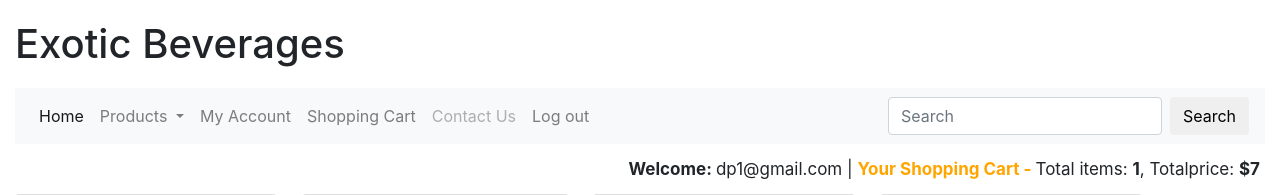
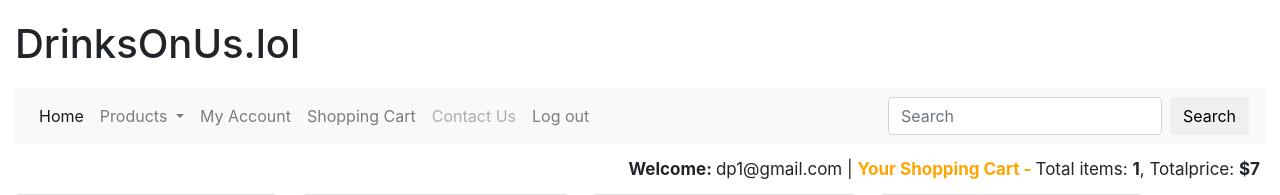
Before and after one commit to kltang96/CSIT337-DrinksOnUs.lol, a PHP site: page /index.php?add_cart=18 in a window 1280 px wide. Shown: the top 195 px of the page. Run offline with PHP 8.4, Linux system fonts and the light colour scheme; a user stored in the database is signed in; data comes from the database, SQL or seed files in the repository.

Commit message:
sit name to DrinksOnUs.lol

```diff
--- a/project/customers/index.php
+++ b/project/customers/index.php
@@ -29,7 +29,7 @@ if(!isset($_SESSION['customer_email'])){
 <body>
 		<!--Header starts here-->
 		<div class="container-fluid">
-		    <h1 style="margin-top: 20px;margin-bottom: 20px;">Exotic Beverages</h1>
+		    <h1 style="margin-top: 20px;margin-bottom: 20px;">DrinksOnUs.lol</h1>
 		</div>
 		<!--Header ends here-->
 
```
